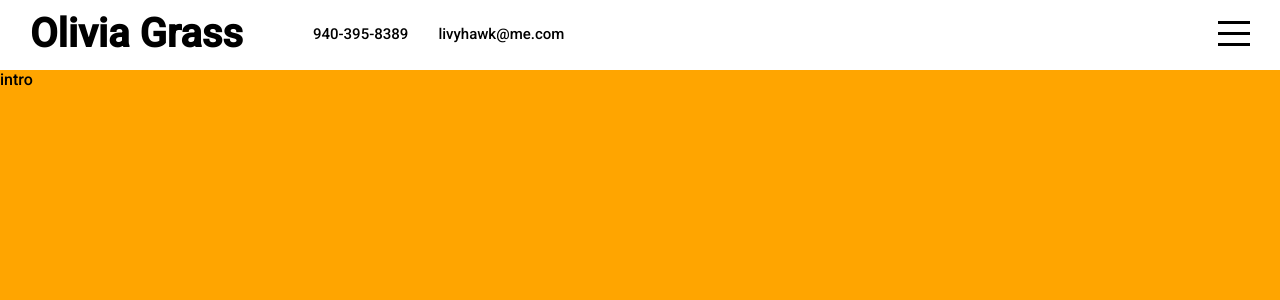
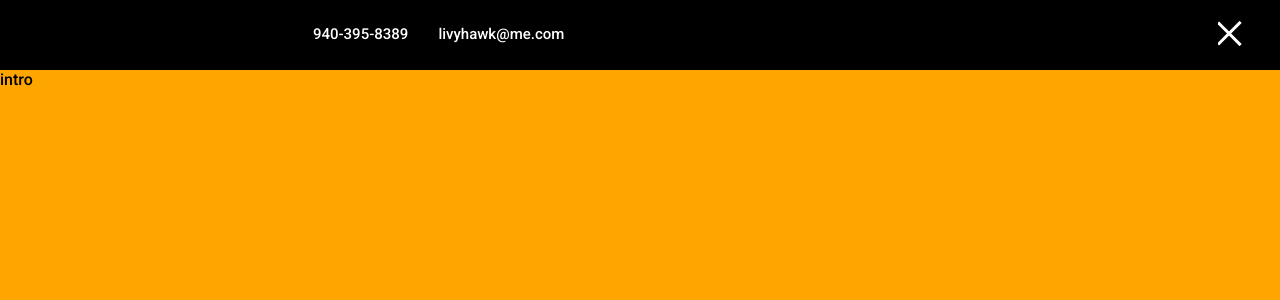
Before and after one commit to livvstrongg/Portfolio, a React (Create React App) app: page / in a window 1280 px wide. Shown: the top 300 px of the page. Built offline with nearby package versions, Linux system fonts and the light colour scheme.

Commit message:
Making navbar active

```diff
--- a/src/App.js
+++ b/src/App.js
@@ -4,12 +4,15 @@ import Portfolio from "./components/Portfolio/Portfolio";
 import Projects from "./components/Projects/Projects";
 import References from "./components/References/References";
 import Contact from "./components/Contact/Contact";
+import { useState} from "react";
 import './app.scss';
 
+
 function App() {
+  const [menuOpen, setMenuOpen ] = useState(true)
   return (
     <div className="app">
-      <Navbar />
+      <Navbar menuOpen={menuOpen} setMenuOpen={setMenuOpen}/>
       <div className="sections">
         <Intro />
         <Portfolio />
```
